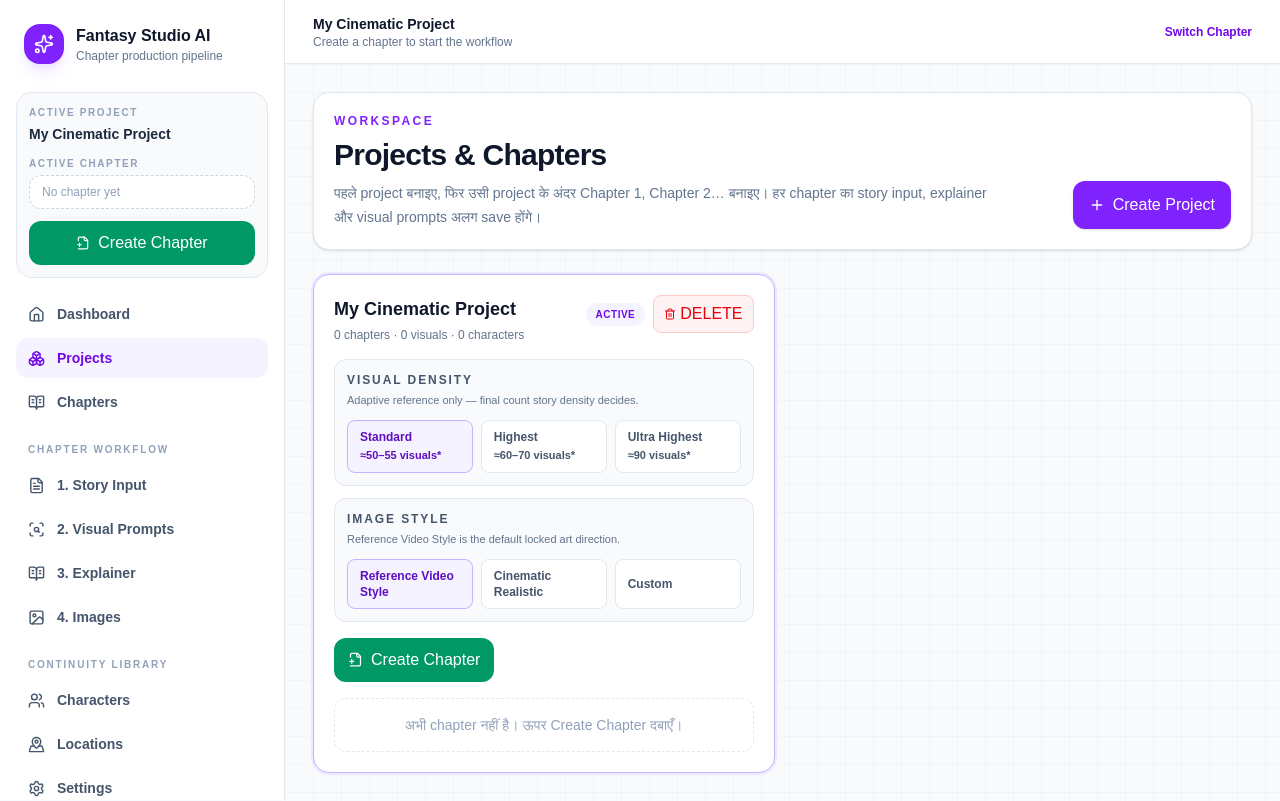
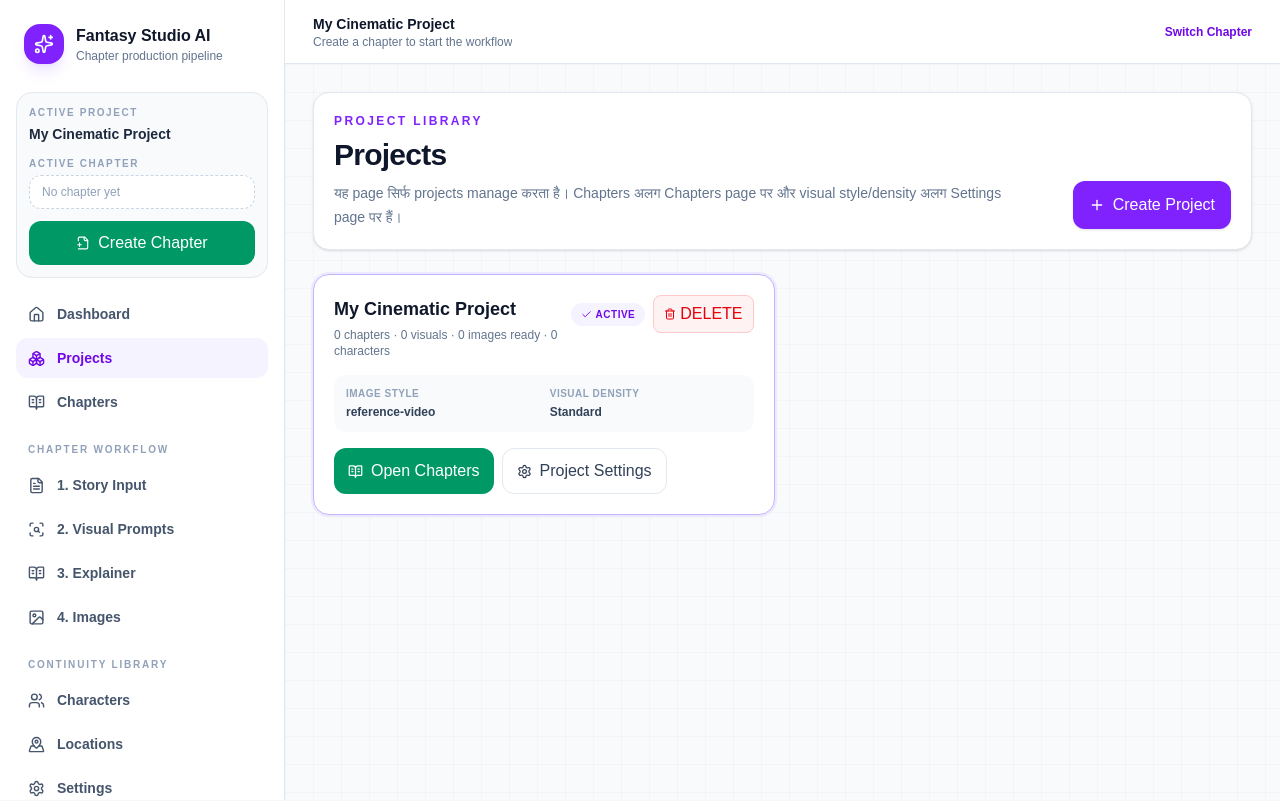
Before and after one commit to shuvinexofficial143-design/Fantasy-manga, a Next.js app: page /projects in a window 1280 px wide. Built offline with nearby package versions, Linux system fonts and the light colour scheme.

Commit message:
Make projects page single-purpose

```diff
--- a/app/projects/page.tsx
+++ b/app/projects/page.tsx
@@ -1,26 +1,15 @@
 "use client";
 
-import {BookOpenText,FilePlus2,Plus,Trash2} from "lucide-react";
+import {BookOpenText,Check,Plus,Settings,Trash2} from "lucide-react";
 import {useRouter} from "next/navigation";
-import {createDraftChapter,nextChapterNumber,VISUAL_DENSITY_OPTIONS} from "@/lib/chapters";
 import {createProject} from "@/lib/default-project";
 import {useProject} from "@/components/project-provider";
-import {STYLE_PRESETS} from "@/lib/style-presets";
-import type {ImageStylePreset,VisualDensity} from "@/lib/types";
 
 export default function ProjectsPage(){
   const router=useRouter();
   const {state,project,setState,createNewProject}=useProject();
 
-  const setVisualDensity=(projectId:string,visualDensity:VisualDensity)=>setState((current)=>({
-    ...current,
-    projects:current.projects.map((item)=>item.id===projectId?{...item,visualDensity,updatedAt:new Date().toISOString()}:item)
-  }));
-
-  const setImageStyle=(projectId:string,imageStylePreset:ImageStylePreset)=>setState((current)=>({
-    ...current,
-    projects:current.projects.map((item)=>item.id===projectId?{...item,imageStylePreset,updatedAt:new Date().toISOString()}:item)
-  }));
+  const activateProject=(projectId:string)=>setState((current)=>({...current,activeProjectId:projectId}));
 
   const deleteProject=(projectId:string,projectName:string)=>{
     if(!window.confirm('Delete "'+projectName+'"? इसके chapters, prompts और generated images इस browser workspace से हट जाएँगे।'))return;
@@ -37,35 +26,25 @@ export default function ProjectsPage(){
     });
   };
 
-  const createChapter=(projectId:string)=>{
-    const target=state.projects.find((item)=>item.id===projectId);
-    if(!target)return;
-    const current=target.novelImport||{novelTitle:"",locked:false,currentChapter:1,autoGenerate:false,chapters:[],errorLog:[]};
-    const number=nextChapterNumber(current.chapters);
-    const draft=createDraftChapter(number);
-    setState((value)=>({
-      ...value,
-      activeProjectId:projectId,
-      projects:value.projects.map((item)=>item.id===projectId?{
-        ...item,
-        novelImport:{...current,currentChapter:number,chapters:[...current.chapters,draft]},
-        updatedAt:new Date().toISOString()
-      }:item)
-    }));
-    router.push(`/novel?chapter=${number}`);
+  const openChapters=(projectId:string)=>{
+    activateProject(projectId);
+    router.push("/chapters");
+  };
+
+  const openSettings=(projectId:string)=>{
+    activateProject(projectId);
+    router.push("/settings");
   };
 
   return <div className="mx-auto max-w-6xl space-y-6">
     <section className="rounded-2xl border border-slate-200 bg-white p-5 shadow-sm">
       <div className="flex flex-col gap-4 sm:flex-row sm:items-end sm:justify-between">
         <div>
-          <div className="text-xs font-black uppercase tracking-[.2em] text-violet-600">Workspace</div>
-          <h1 className="mt-2 text-3xl font-black tracking-tight">Projects & Chapters</h1>
-          <p className="mt-2 max-w-2xl text-sm leading-6 text-slate-500">पहले project बनाइए, फिर उसी project के अंदर Chapter 1, Chapter 2… बनाइए। हर chapter का story input, explainer और visual prompts अलग save होंगे।</p>
+          <div className="text-xs font-black uppercase tracking-[.2em] text-violet-600">Project Library</div>
+          <h1 className="mt-2 text-3xl font-black tracking-tight">Projects</h1>
+          <p className="mt-2 max-w-2xl text-sm leading-6 text-slate-500">यह page सिर्फ projects manage करता है। Chapters अलग Chapters page पर और visual style/density अलग Settings page पर हैं।</p>
         </div>
-        <button onClick={createNewProject} className="inline-flex items-center justify-center gap-2 rounded-xl bg-violet-600 px-4 py-3 text-sm font-bold text-white shadow-sm">
-          <Plus size={16}/> Create Project
-        </button>
+        <button onClick={createNewProject} className="inline-flex items-center justify-center gap-2 rounded-xl bg-violet-600 px-4 py-3 text-sm font-bold text-white shadow-sm"><Plus size={16}/> Create Project</button>
       </div>
     </section>
 
@@ -73,60 +52,28 @@ export default function ProjectsPage(){
       {state.projects.map((item)=>{
         const chapters=item.novelImport?.chapters||[];
         const isActive=item.id===project.id;
-        return <article key={item.id} className={`rounded-2xl border bg-white p-5 shadow-sm transition ${isActive?"border-violet-300 ring-2 ring-violet-100":"border-slate-200"}`}>
+        const generated=item.images.filter((image)=>Boolean(image.image)).length;
+        return <article key={item.id} className={"rounded-2xl border bg-white p-5 shadow-sm transition "+(isActive?"border-violet-300 ring-2 ring-violet-100":"border-slate-200")}>
           <div className="flex items-start justify-between gap-3">
-            <button onClick={()=>setState((current)=>({...current,activeProjectId:item.id}))} className="min-w-0 flex-1 text-left">
+            <button onClick={()=>activateProject(item.id)} className="min-w-0 flex-1 text-left">
               <div className="text-lg font-black text-slate-900">{item.name}</div>
-              <div className="mt-1 text-xs text-slate-500">{chapters.length} chapter{chapters.length===1?"":"s"} · {item.images.length} visuals · {item.characters.length} characters</div>
+              <div className="mt-1 text-xs text-slate-500">{chapters.length} chapters · {item.images.length} visuals · {generated} images ready · {item.characters.length} characters</div>
             </button>
             <div className="flex shrink-0 items-center gap-2">
-              {isActive&&<span className="rounded-full bg-violet-50 px-2.5 py-1 text-[10px] font-black uppercase tracking-wider text-violet-700">Active</span>}
+              {isActive&&<span className="inline-flex items-center gap-1 rounded-full bg-violet-50 px-2.5 py-1 text-[10px] font-black uppercase tracking-wider text-violet-700"><Check size={11}/> Active</span>}
               <button onClick={()=>deleteProject(item.id,item.name)} className="inline-flex items-center gap-1 rounded-lg border border-red-200 bg-red-50 px-2.5 py-1.5 text-[10px] font-black uppercase text-red-600 hover:bg-red-100"><Trash2 size={12}/> Delete</button>
             </div>
           </div>
 
-          <div className="mt-4 rounded-xl border border-slate-200 bg-slate-50 p-3">
-            <div className="flex items-center justify-between gap-3">
-              <div>
-                <div className="text-xs font-black uppercase tracking-[.16em] text-slate-600">Visual Density</div>
-                <div className="mt-1 text-[11px] leading-4 text-slate-500">Adaptive reference only — final count story density decides.</div>
-              </div>
-            </div>
-            <div className="mt-3 grid gap-2 sm:grid-cols-3">
-              {VISUAL_DENSITY_OPTIONS.map((option)=><button key={option.value} onClick={()=>setVisualDensity(item.id,option.value)} title={option.description} className={`rounded-lg border px-3 py-2 text-left transition ${item.visualDensity===option.value?"border-violet-300 bg-violet-50 text-violet-800":"border-slate-200 bg-white text-slate-600 hover:border-violet-200"}`}>
-                <span className="block text-xs font-black">{option.label}</span>
-                <span className="mt-0.5 block text-[11px] font-semibold">{option.range} visuals*</span>
-              </button>)}
-            </div>
-          </div>
-
-          <div className="mt-3 rounded-xl border border-slate-200 bg-slate-50 p-3">
-            <div className="text-xs font-black uppercase tracking-[.16em] text-slate-600">Image Style</div>
-            <div className="mt-1 text-[11px] leading-4 text-slate-500">Reference Video Style is the default locked art direction.</div>
-            <div className="mt-3 grid gap-2 sm:grid-cols-3">
-              {STYLE_PRESETS.map((option)=><button key={option.value} onClick={()=>setImageStyle(item.id,option.value)} title={option.description} className={`rounded-lg border px-3 py-2 text-left transition ${item.imageStylePreset===option.value?"border-violet-300 bg-violet-50 text-violet-800":"border-slate-200 bg-white text-slate-600 hover:border-violet-200"}`}>
-                <span className="block text-xs font-black">{option.label}</span>
-              </button>)}
-            </div>
+          <div className="mt-4 grid grid-cols-2 gap-3 rounded-xl bg-slate-50 p-3 text-xs text-slate-500">
+            <div><span className="block text-[10px] font-black uppercase tracking-wider text-slate-400">Image Style</span><span className="mt-1 block font-bold text-slate-700">{item.imageStylePreset}</span></div>
+            <div><span className="block text-[10px] font-black uppercase tracking-wider text-slate-400">Visual Density</span><span className="mt-1 block font-bold capitalize text-slate-700">{item.visualDensity}</span></div>
           </div>
 
           <div className="mt-4 flex flex-wrap gap-2">
-            <button onClick={()=>createChapter(item.id)} className="inline-flex items-center gap-2 rounded-xl bg-emerald-600 px-3.5 py-2.5 text-sm font-bold text-white">
-              <FilePlus2 size={15}/> Create Chapter
-            </button>
-            {chapters.length>0&&<button onClick={()=>{const number=chapters[chapters.length-1].number;setState((current)=>({...current,activeProjectId:item.id,projects:current.projects.map((entry)=>entry.id===item.id?{...entry,novelImport:{...(entry.novelImport||{novelTitle:"",locked:false,currentChapter:number,autoGenerate:false,chapters:[],errorLog:[]}),currentChapter:number}}:entry)}));router.push(`/novel?chapter=${number}`)}} className="inline-flex items-center gap-2 rounded-xl border border-slate-200 px-3.5 py-2.5 text-sm font-semibold text-slate-700">
-              <BookOpenText size={15}/> Open Latest
-            </button>}
-          </div>
-
-          <div className="mt-4 space-y-2">
-            {chapters.length?[...chapters].sort((a,b)=>a.number-b.number).map((chapter)=><button key={chapter.number} onClick={()=>{setState((current)=>({...current,activeProjectId:item.id,projects:current.projects.map((entry)=>entry.id===item.id?{...entry,novelImport:{...(entry.novelImport||{novelTitle:"",locked:false,currentChapter:chapter.number,autoGenerate:false,chapters:[],errorLog:[]}),currentChapter:chapter.number}}:entry)}));router.push(`/novel?chapter=${chapter.number}`)}} className="flex w-full items-center justify-between rounded-xl border border-slate-100 bg-slate-50 px-3 py-2.5 text-left hover:border-violet-200 hover:bg-violet-50">
-              <div>
-                <div className="text-sm font-bold text-slate-800">Chapter {chapter.number}</div>
-                <div className="mt-0.5 max-w-sm truncate text-xs text-slate-500">{chapter.title||"Untitled chapter"}</div>
-              </div>
-              <span className="rounded-full bg-white px-2 py-1 text-[10px] font-bold uppercase text-slate-500">{chapter.status}</span>
-            </button>):<div className="rounded-xl border border-dashed border-slate-200 p-4 text-center text-sm text-slate-400">अभी chapter नहीं है। ऊपर Create Chapter दबाएँ।</div>}
+            {!isActive&&<button onClick={()=>activateProject(item.id)} className="rounded-xl border border-violet-200 bg-violet-50 px-3.5 py-2.5 text-sm font-bold text-violet-700">Activate Project</button>}
+            <button onClick={()=>openChapters(item.id)} className="inline-flex items-center gap-2 rounded-xl bg-emerald-600 px-3.5 py-2.5 text-sm font-bold text-white"><BookOpenText size={15}/> Open Chapters</button>
+            <button onClick={()=>openSettings(item.id)} className="inline-flex items-center gap-2 rounded-xl border border-slate-200 px-3.5 py-2.5 text-sm font-bold text-slate-700"><Settings size={15}/> Project Settings</button>
           </div>
         </article>;
       })}
```
